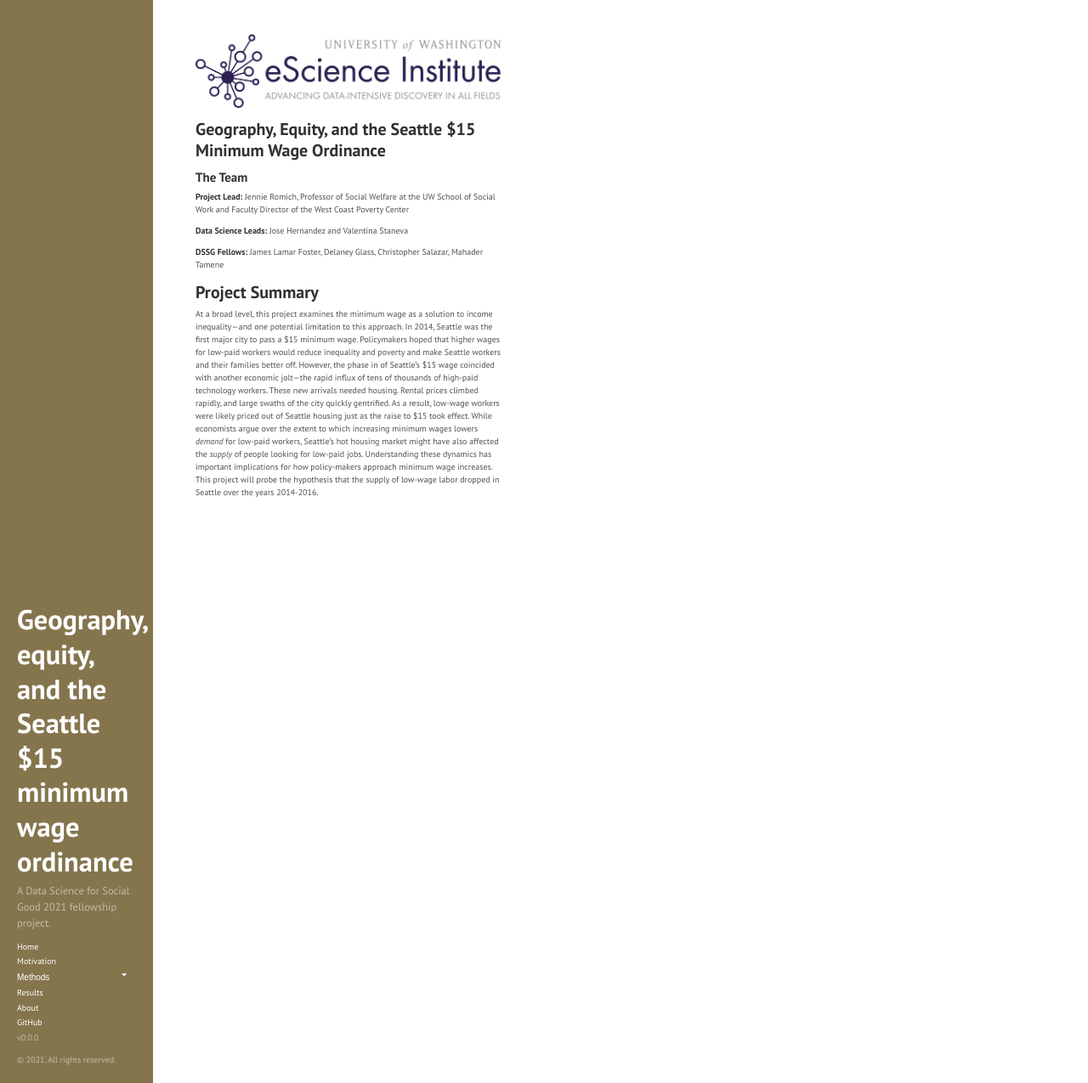
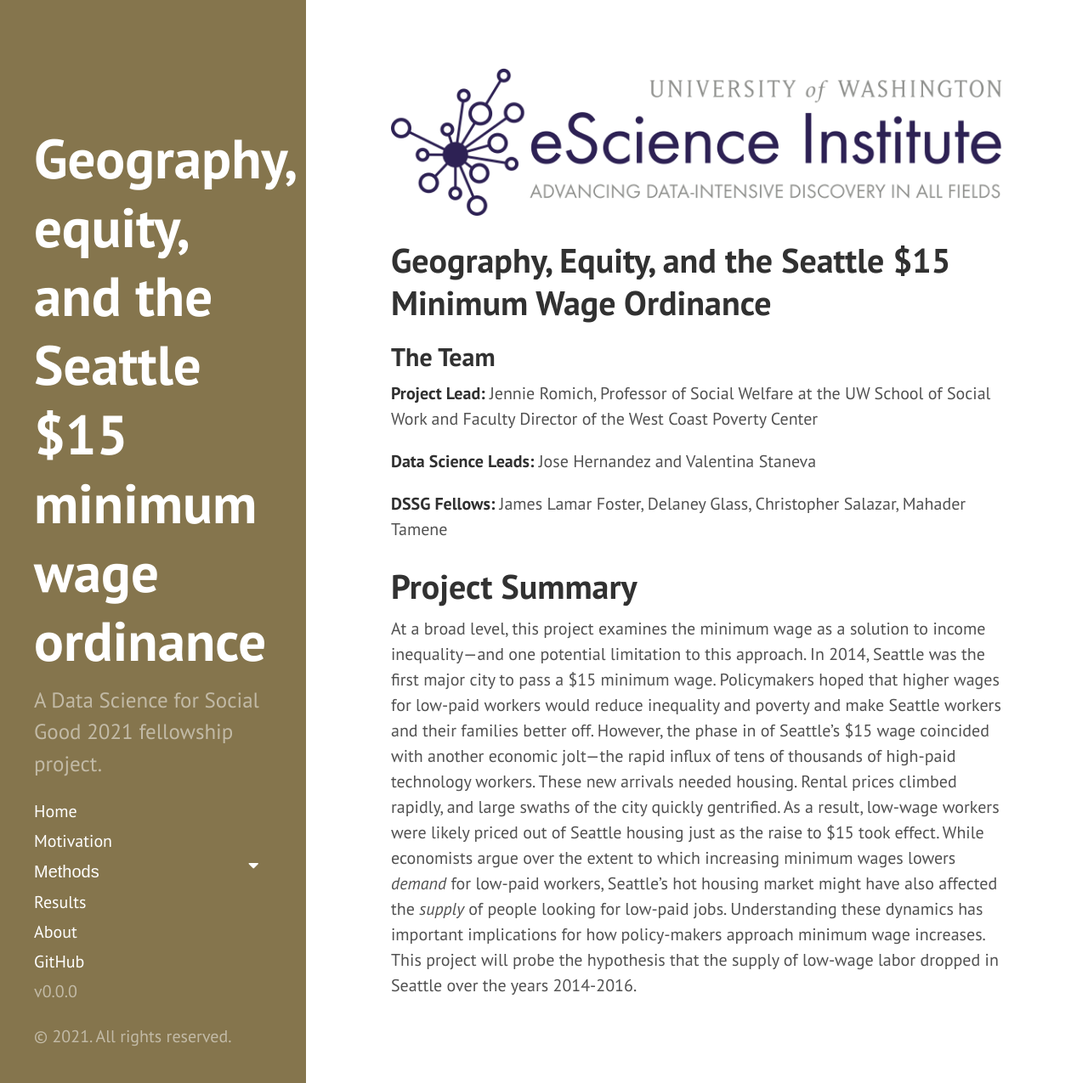
Before and after one commit to uwescience/MinWA, a Jekyll site: the page built from index.md, in a window 1280 px wide and 1275 px high. Shown: the whole window at 85% size. Built offline with Jekyll 4.4.1, drawn with Linux system fonts in a browser that asks for light colours; the list of posts is cut into pages by our own code.

Commit message:
reverted last commit

```diff
--- a/public/css/hyde.css
+++ b/public/css/hyde.css
@@ -36,12 +36,12 @@
 }
 @media (min-width: 48em) {
   html {
-    font-size: 8px;
+    font-size: 16px;
   }
 }
 @media (min-width: 58em) {
   html {
-    font-size: 10px;
+    font-size: 20px;
   }
 }
 
@@ -55,7 +55,7 @@
 
 .sidebar {
   text-align: center;
-  padding: 2rem 1rem;
+  padding: 1rem 1rem;
   color: rgba(255,255,255,.5);
   background-color: #85754d;
 
```
